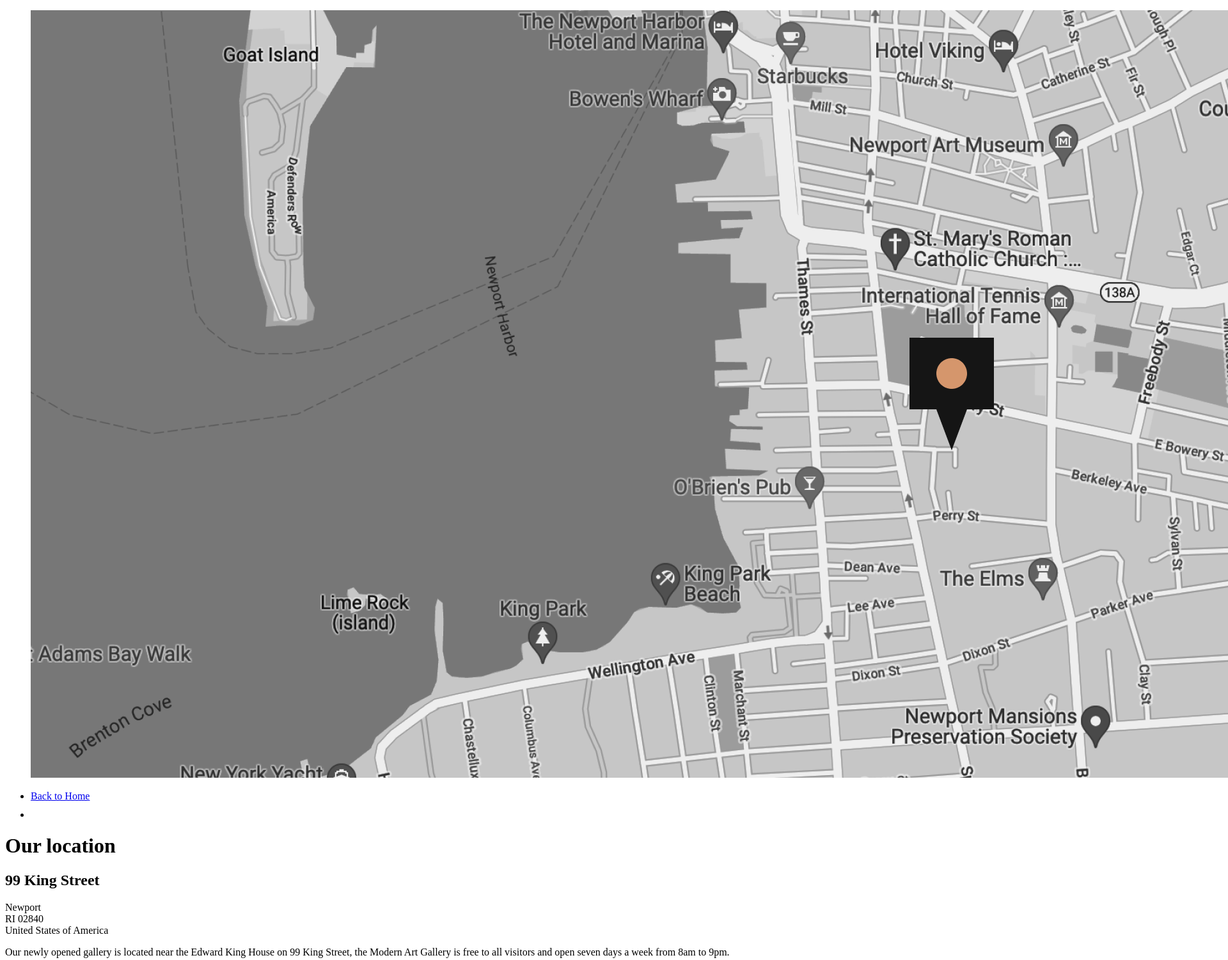
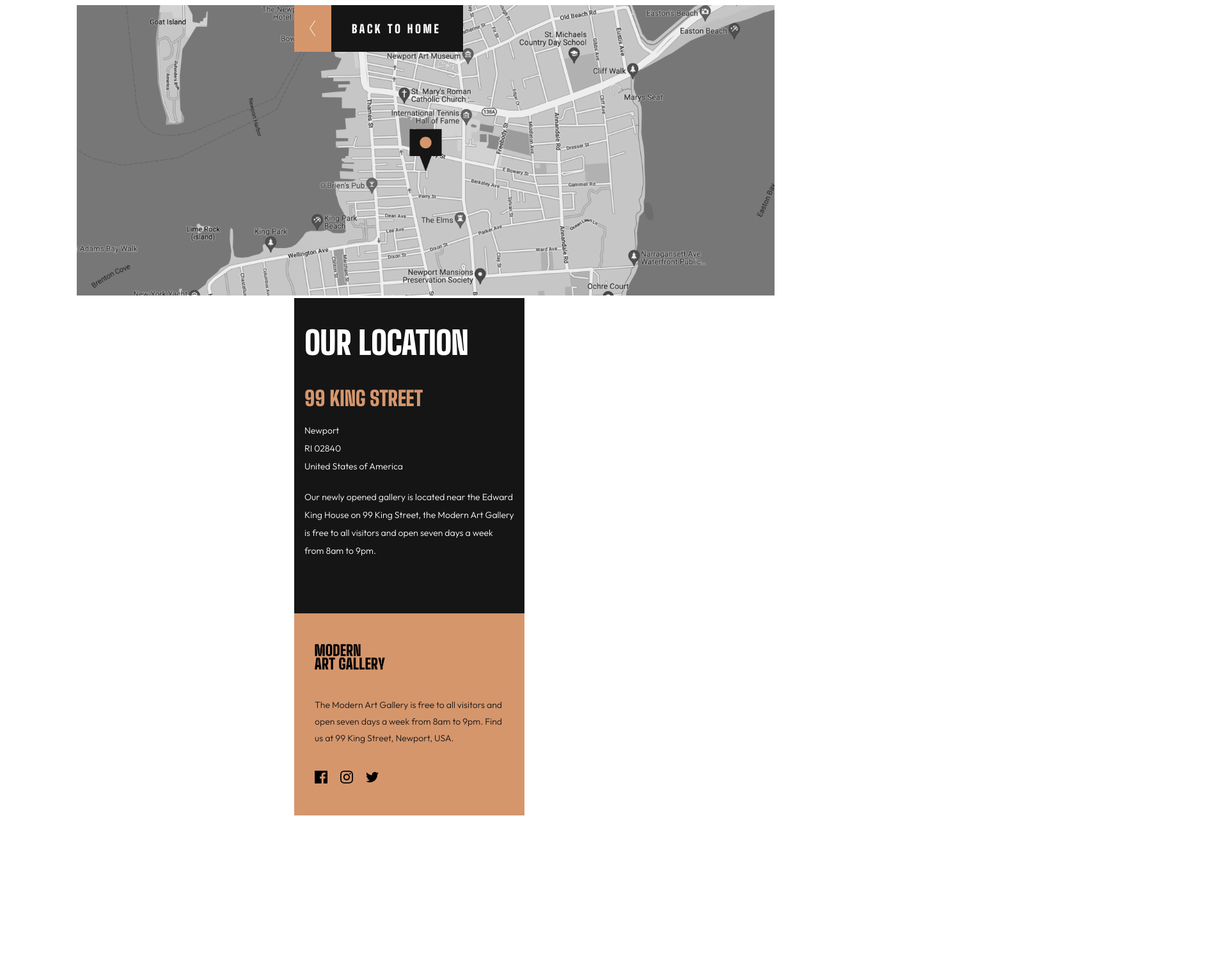
Before and after one commit to nHaMaP/03-modernartgallery, a website built with Vite: page location.html in a window 1280 px wide. Shown: the top 1501 px of the page at 64% size, 1920 px wide, since content can reach past the window. After the commit the page ends 1283 px from the top, so only its background shows below. Built offline with nearby package versions, Linux system fonts and the light colour scheme; files whose address does not match are found by name.

Commit message:
completed mobile site| starting responsive tablet

```diff
--- a/location.html
+++ b/location.html
@@ -31,21 +31,25 @@
 
   <body>
 
+    <div class="location">
+
       <header>
-      <figure>
-        <img src="./src/img/location/Map.png" alt="city_map">
-      </figure>
+        <nav class="btn_2">
+          <ul>
+            <li><a href="./index.html">Back to Home</a></li>
+            <li><img src="./src/assets/img/arrowLeft.svg" alt="back to Home"></li>
+          </ul>
+        </nav>
+
       </header>
 
+      <main class="location-info">
 
-    <main class="location-info">
-      <div class="btn_2">
-        <ul>
-          <li><a href="./index.html">Back to Home</a></li>
-          <li><img src="./src/img/arrowLeft.svg" alt="back to Home"></li>
-        </ul>
-      </div>
+        <figure class="map">
+          <img class="city-map" src="./src/assets/img/location/Map.png" alt="city_map">
+        </figure>
 
+        <article class="info">
           <h1>Our location</h1>
 
           <h2>99 King Street</h2>
@@ -62,13 +66,15 @@
             and open seven days a week from 8am to
             9pm.
           </p>
+        </article>
+
 
       </main>
 
 
-    <footer>
+      <footer class="f-location">
 
-      <figure><img src="./src/img/stickMODERNARTGALLERY.svg" alt="logotipo"></figure>
+        <figure><img src="./src/assets/img/stickMODERNARTGALLERY.svg" alt="logotipo"></figure>
 
         <p>The Modern Art Gallery is free to all visitors
           and open seven days a week from 8am to
@@ -78,13 +84,14 @@
 
         <div class="social-media">
           <ul>
-          <li><a href="#"><img src="./src/img/social-media/logoFacebook.svg" alt="logo Facebook"></a></li>
-          <li><a href="#"><img src="./src/img/social-media/logoInstagram.svg" alt="logo Instagram"></a></li>
-          <li><a href="#"><img src="./src/img/social-media/logoTwitter.svg" alt="logo Twitter"></a></li>
+            <li><a href="#"><img src="./src/assets/img/social-media/logoFacebook.svg" alt="logo Facebook"></a></li>
+            <li><a href="#"><img src="./src/assets/img/social-media/logoInstagram.svg" alt="logo Instagram"></a></li>
+            <li><a href="#"><img src="./src/assets/img/social-media/logoTwitter.svg" alt="logo Twitter"></a></li>
           </ul>
         </div>
       </footer>
+    </div>
 
-    <script type="module" src="/src/main.js"></script>
+    <script type="module" src="./src/main.js"></script>
   </body>
 </html>
--- a/src/sass/layout/_container.scss
+++ b/src/sass/layout/_container.scss
@@ -1,6 +1,6 @@
 
 
-.container {
+.container, .location {
     max-width: 360px;;
     margin: 0;
     margin-left: auto;
--- a/src/sass/layout/_footer.scss
+++ b/src/sass/layout/_footer.scss
@@ -1,6 +1,4 @@
 @use '../abstracts/abstracts' as v;
-
-
 
 
 
@@ -11,7 +9,7 @@
 
     figure {
         margin: 0;
-        width: 375px;
+        width: 360px;
 
         img {
             width: 110.05px;
@@ -25,7 +23,7 @@
 
     p {
         font-family: v.$text;
-        font-size: 12px;
+        font-size: 14px;
         line-height: 26px;
         color:v.$white;
         margin: 0 32px 38px 32px;
@@ -49,3 +47,30 @@
     }
 
 }
+
+footer.f-location {
+    background-color: v.$gold;
+
+    figure {
+        img {
+            filter: invert(1);
+        }
+    }
+
+    p {
+        font-size: 14px;
+        color: v.$black;
+    }
+
+    .social-media {
+        ul {
+            li {
+                a {
+                    img {
+                        filter: invert(1);
+                    }
+                }
+            }
+        }
+    }
+}
--- a/src/sass/layout/_header.scss
+++ b/src/sass/layout/_header.scss
@@ -0,0 +1,55 @@
+@use '../abstracts/abstracts' as v;
+
+.location {
+    header {
+        position: absolute;
+        z-index: 1;
+        nav{
+            display: flex;
+
+            ul {
+                @include v.reset_ul;
+                display: flex;
+                flex-direction: row-reverse;
+
+                li {
+                    display: flex;
+                    align-items: center;
+
+                    &:first-child {
+                        background-color: v.$black;
+
+                        a, a:visited {
+                            padding: 24px 35px 24px 32px;
+                            color: v.$white;
+                            text-decoration: none;
+                            font-family: v.$btn;
+                            font-size: 18px;
+                            text-transform: uppercase;
+                            letter-spacing: 3.6px;
+                        }
+                    }
+
+                    &:last-child {
+                        background-color: v.$gold;
+
+                        img {
+                            padding: 24px;
+                        }
+                    }
+                }
+
+            }
+
+            &:hover {
+                li:first-child {
+                    background-color: v.$gold;
+                }
+
+                li:last-child {
+                    background-color: v.$black;
+                }
+            }
+        }
+    }
+}
--- a/src/sass/layout/_main.scss
+++ b/src/sass/layout/_main.scss
@@ -17,7 +17,7 @@
         }
     }
 
-
+    .hero {
         h1 {
             font-family: v.$heading;
             font-size: 60px;
@@ -83,3 +83,62 @@
             }
         }
     }
+}
+
+.location-info {
+    .map {
+        margin: 0;
+        width: 100%;
+        overflow-block:hidden;
+
+        img {
+            width: 303%;
+            position: relative;
+            left: -340px;
+            top: 0px;
+            margin-bottom: 0;
+        }
+    }
+
+    .info {
+        margin: 0;
+        height: 493px;
+        background-color: v.$black;
+
+        h1 {
+            margin: 0 16px 48px 16px;
+            padding-top: 48px;
+            font-family: v.$heading;
+            font-size: 50px;
+            line-height: 45px;
+            color: v.$white;
+            text-transform: uppercase;
+        }
+
+        h2 {
+            margin: 0 16px 20px 16px;
+            font-family: v.$heading;
+            font-size: 32px;
+            line-height: 32px;
+            color: v.$gold;
+            text-transform: uppercase;
+        }
+
+        p {
+            font-family: v.$text;
+            font-size: 14px;
+            line-height: 28px;
+            color: v.$white;
+
+            &:nth-last-child(2) {
+                margin: 0 16px 20px 16px;
+            }
+
+            &:last-child {
+                margin: 0 16px 56px 16px;
+            }
+        }
+
+    }
+
+}
--- a/src/sass/layout/_section.scss
+++ b/src/sass/layout/_section.scss
@@ -8,7 +8,7 @@
 
     .head-section {
         margin: 0;
-        width: 343px;
+        width: 350px;
         overflow-block: hidden;
         margin-bottom: 25px;
 
```
Also changed, not shown: index.html (+6 -1 lines). Lines whose indentation alone changed are shown as unchanged.
